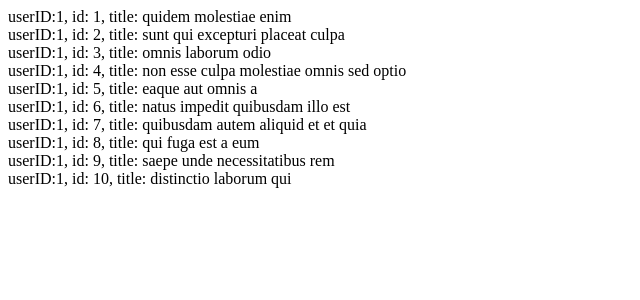
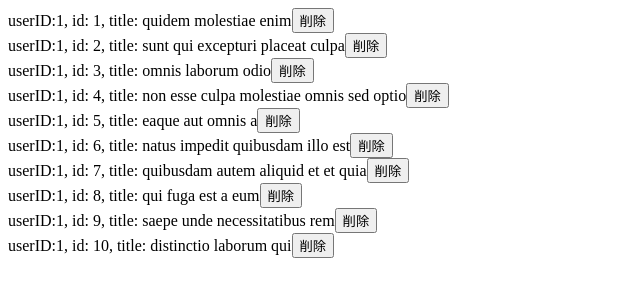
Before and after one commit to class-of-grad-net-2023/grad-net-app, a React app in the folder MT231002-app/: page / in a window 1280 px wide. Shown: the top 300 px of the page, without its empty margins (0-640 px from the left). Built offline with nearby package versions, Linux system fonts and the light colour scheme.

Commit message:
2024 01 10 16:12

```diff
--- a/MT231002-app/src/components/Albums/Albums.js
+++ b/MT231002-app/src/components/Albums/Albums.js
@@ -3,6 +3,7 @@ export default function Albums({userId,id,title}){
     return(
         <div>
             {"userID:"}{userId}{", id: "}{id}{", title: "}{title}
+            <button class="favorite styled" type="button">削除</button>
         </div>
     );
 }
```
